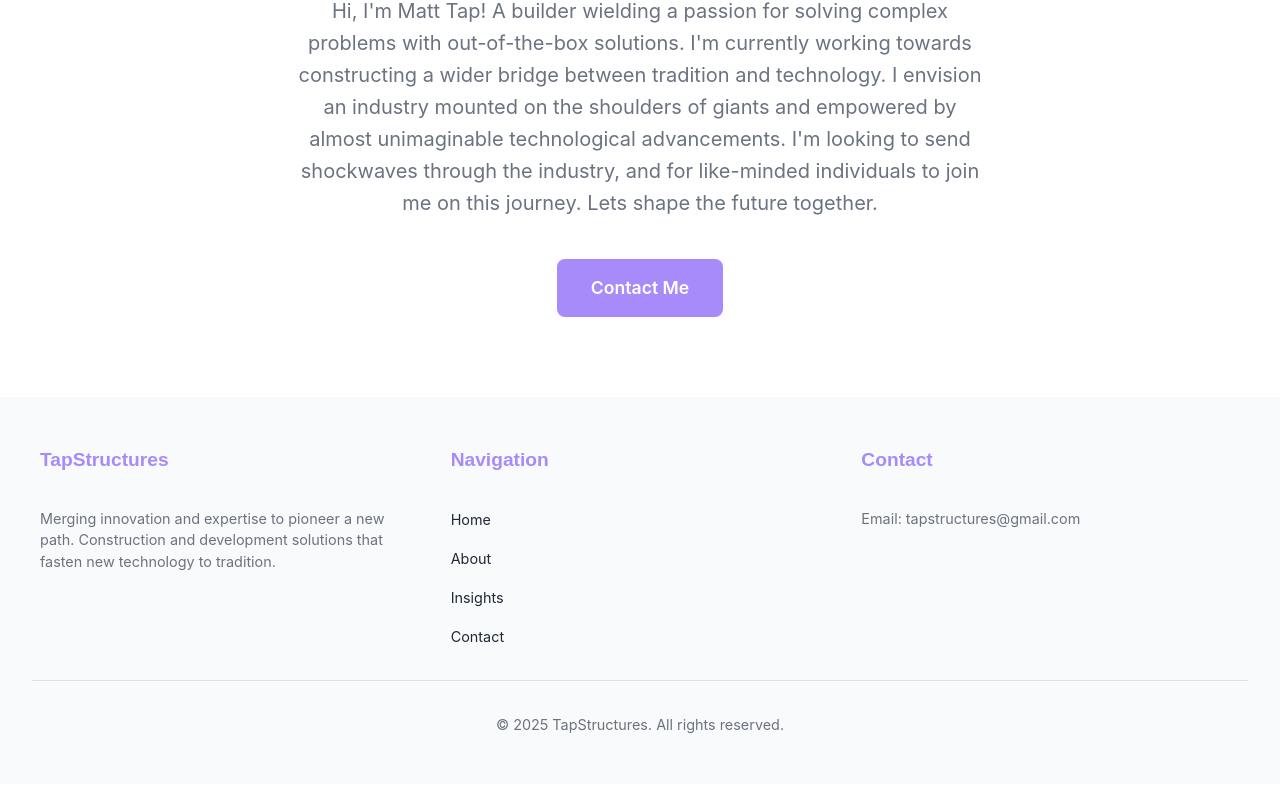
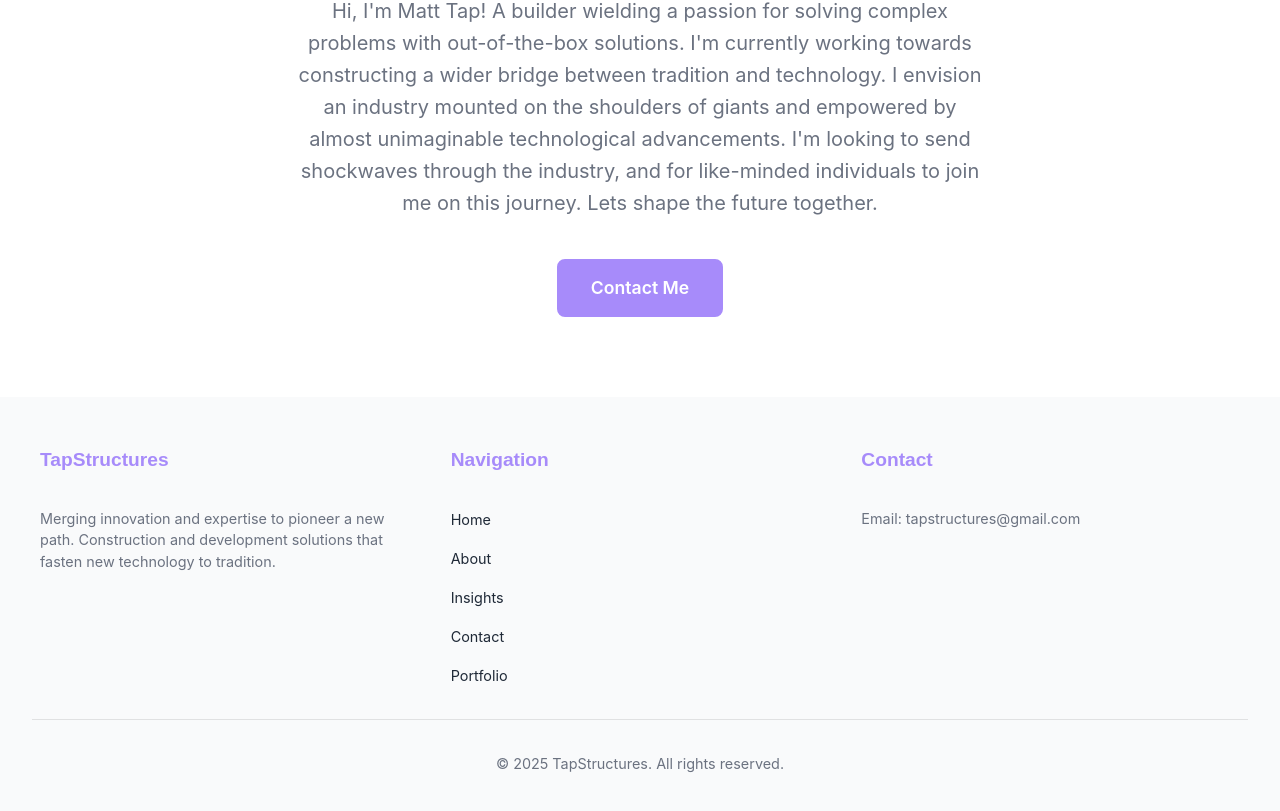
Before and after one commit to motiev01/tapstructures, a React (Create React App) app: page / in a window 1280 px wide. Shown: the part 1442-2253 px from the top of the page. Before the commit the page ends 2226 px from the top, so only its background shows below. Built offline with nearby package versions, Linux system fonts and the light colour scheme.

Commit message:
Navigation Bar Change - added portfolio

```diff
--- a/src/components/layout/Footer.tsx
+++ b/src/components/layout/Footer.tsx
@@ -77,6 +77,7 @@ const Footer: React.FC = () => {
           <FooterLink to="/about">About</FooterLink>
           <FooterLink to="/insights">Insights</FooterLink>
           <FooterLink to="/contact">Contact</FooterLink>
+          <FooterLink to="/portfolio">Portfolio</FooterLink>
         </FooterSection>
 
         <FooterSection>
```
